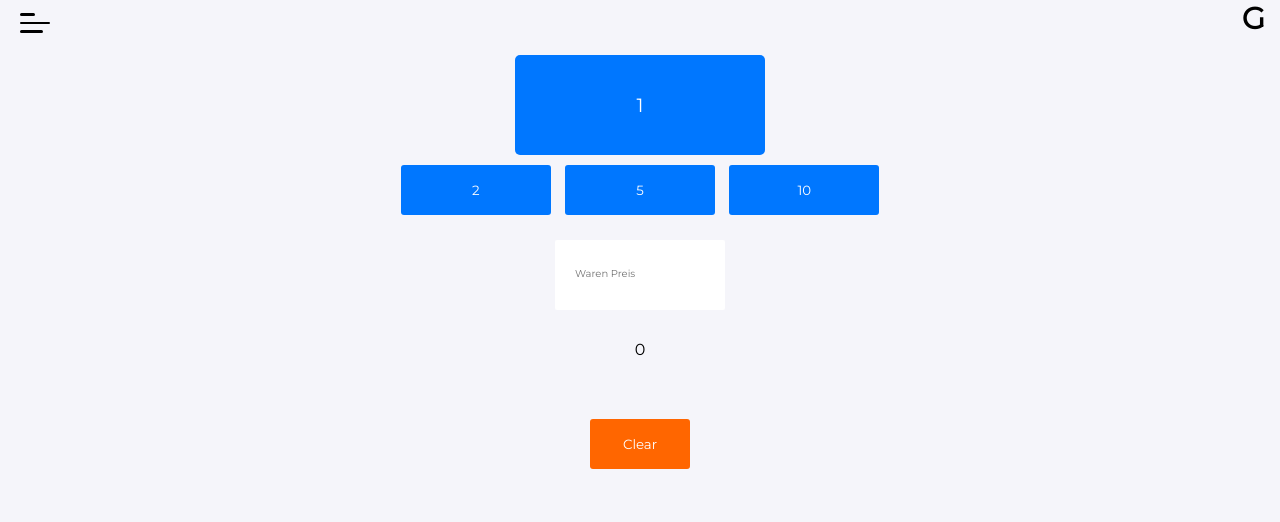
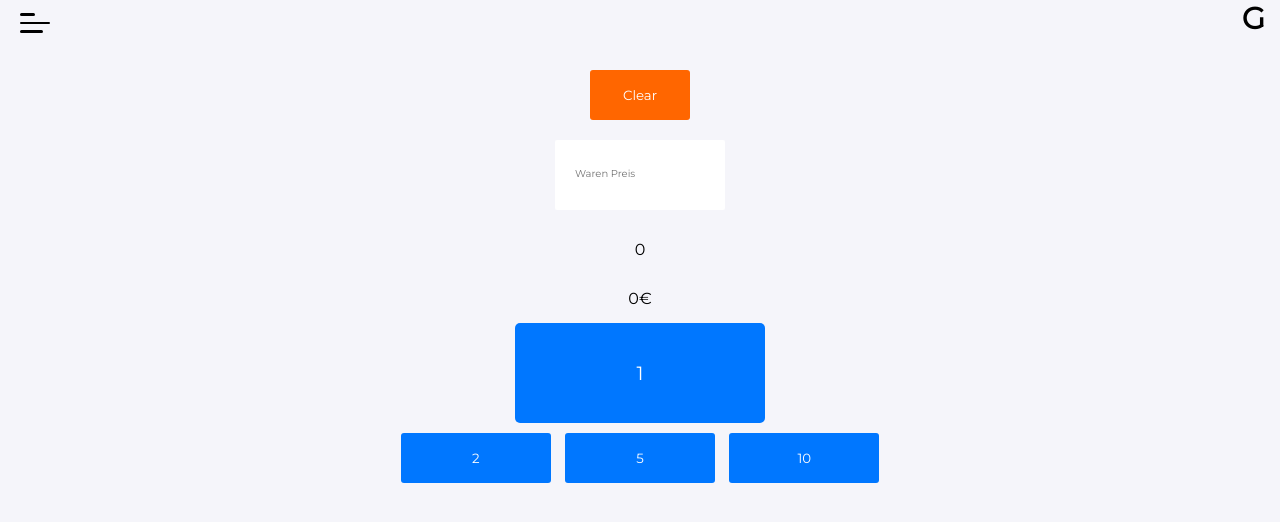
Before and after one commit to sarguhl/GoodDrinks, a Flask app: page /funktion-zwei in a window 1280 px wide. Shown: the part 15-537 px from the top of the page. Run offline with Flask 2, Linux system fonts and the light colour scheme; some libraries are stand-ins or nearby versions.

Commit message:
Make function two price dynamic

```diff
--- a/website/templates/funktion_two.html
+++ b/website/templates/funktion_two.html
@@ -3,6 +3,11 @@
 {% block content %}
 
 <div align="center">
+
+    <button data-all-clear name="submit_button" value="clear" class="clear-button" id="clear">Clear</button>
+    <input name="ware_preis" id="ware_preis" class="form__input" type="number" placeholder="Waren Preis" value="{{ ware_preis }}" min="0" value="0" step=".01"></input>
+    <p id="output">0</p>
+    <p id="ware_output">0€</p>
     <div class="wrapper">
         <div class="add_btns">
             <button name="submit_button" value="1" class="submit-button_1" id="plus_one">1</button>
@@ -12,22 +17,22 @@
             <button name="submit_button" value="10" class="submit-button" id="plus_ten">10</button>
         </div>
 
-        <input name="ware_preis" id="ware_preis" class="form__input" type="number" placeholder="Waren Preis" value="{{ ware_preis }}" min="0" value="0" step=".01"></input>
     </div>
-
-    <p id="output">0</p>
-    <button data-all-clear name="submit_button" value="clear" class="clear-button" id="clear">Clear</button>
 
     <script type="text/javascript">
         function generateoutput(input, lastnum){
+            var zahl5 = document.getElementById("ware_preis");
+            var preis = zahl5.value;
             var last = lastnum;
             var add = input;
             var number = last + add;
             document.getElementById("output").innerHTML = number;
+            document.getElementById("ware_output").innerHTML = number * preis + "€";
         }
 
         function clear() {
             document.getElementById("output").innerHTML = 0;
+            document.getElementById("ware_output").innerHTML = 0 + "€";
         }
 
         document.getElementById('plus_one').onclick = function() {
```
